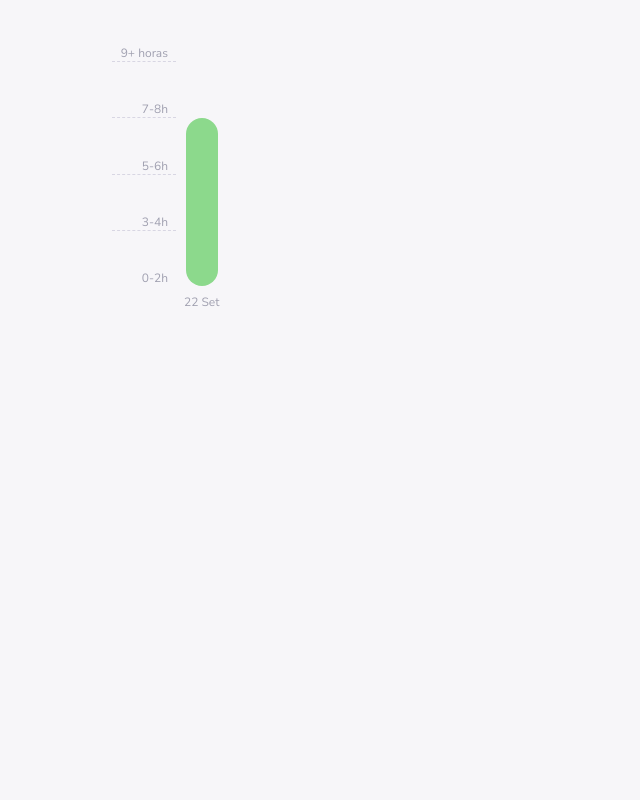
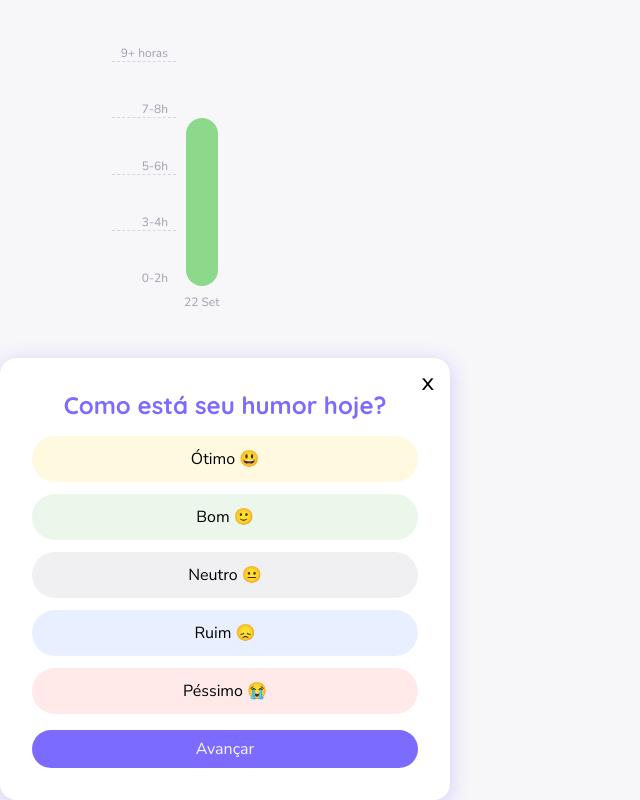
Before and after one commit to nathaliadebona/moody, a plain HTML site: page app.html in a window 1280 px wide. Shown: the part 1177-1977 px from the top of the page, without its empty margins (0-640 px from the left). Before the commit the page ends 1535 px from the top, so only its background shows below. Drawn offline with Linux system fonts and the light colour scheme.

Commit message:
style: add CSS for check-in modal
Style the check-in dialog: centered modal with backdrop, close
button, and the two-step flow (mood then sleep hours). Mood
options use each mood's light background color with a saturated
selected state; sleep-hour options use a shared neutral pill
style with a purple selected state. Reuses the .btn-primario
class for the Avançar/Salvar actions.

```diff
--- a/app.html
+++ b/app.html
@@ -108,35 +108,35 @@
             </section>
         </main>
 
-        <dialog id="modal-checkin">
-            <button type="button" aria-label="Fechar">x</button>
+        <dialog id="modal-checkin" open>
+            <button type="button" aria-label="Fechar" class="btn-fechar">x</button>
 
             <div class="tela">
                 <h2>Como está seu humor hoje?</h2>
 
                 <ul class="opcoes-humor">
-                    <li><button type="button">Ótimo &#x1F603;</button></li>
-                    <li><button type="button">Bom  &#X1F642;</button></li>
-                    <li><button type="button">Neutro &#x1F610;</button></li>
-                    <li><button type="button">Ruim &#x1F61E;</button></li>
-                    <li><button type="button">Péssimo &#x1F62D;</button></li>
+                    <li><button type="button" class="opcao-humor otimo">Ótimo 😃</button></li>
+                    <li><button type="button" class="opcao-humor bom">Bom 🙂</button></li>
+                    <li><button type="button" class="opcao-humor neutro">Neutro 😐</button></li>
+                    <li><button type="button" class="opcao-humor ruim">Ruim 😞</button></li>
+                    <li><button type="button" class="opcao-humor pessimo">Péssimo 😭</button></li>
                 </ul>
 
-                <button type="button" class="btn-avancar">Avançar</button>
+                <button type="button" class="btn-avancar btn-primario">Avançar</button>
             </div>
 
             <div class="tela escondida">
                 <h2>Quantas horas você dormiu?</h2>
 
                 <ul class="opcoes-horas">
-                    <li><button type="button">0-2h</button></li>
-                    <li><button type="button">3-4h</button></li>
-                    <li><button type="button">5-6h</button></li>
-                    <li><button type="button">7-8h</button></li>
-                    <li><button type="button">+9h</button></li>
+                    <li><button type="button" class="opcao-horas">0-2h</button></li>
+                    <li><button type="button" class="opcao-horas">3-4h</button></li>
+                    <li><button type="button" class="opcao-horas">5-6h</button></li>
+                    <li><button type="button" class="opcao-horas">7-8h</button></li>
+                    <li><button type="button" class="opcao-horas">+9h</button></li>
                 </ul>
 
-                <button type="button" class="btn-salvar">Salvar</button>
+                <button type="button" class="btn-salvar btn-primario">Salvar</button>
             </div>
         </dialog>
 
--- a/style.css
+++ b/style.css
@@ -430,6 +430,102 @@ section#grafico {
     color: var(--cor-humor-neutro);
 }
 
+/* Modal ckeck-in */
+dialog#modal-checkin {
+    position: relative;
+    max-width: 28.125rem;
+    width: 90%;
+    padding: 2rem;
+    border-radius: 1rem;
+    border: none;
+    box-shadow: 0rem 0.25rem 1.25rem rgba(124, 107, 255, 0.31);
+}
+
+dialog::backdrop {
+    background-color: rgba(46, 46, 56, 0.5);
+}
+
+.btn-fechar {
+    top: 0.5rem;
+    right: 1rem;
+    position: absolute;
+    font-size: 1.5rem;
+    background: none;
+    border: none;
+    cursor: pointer;
+}
+
+.tela {
+    display: flex;
+    flex-direction: column;
+    gap: 1rem;
+}
+
+.escondida {
+    display: none;
+}
+
+.tela h2 {
+    text-align: center;
+    font-family: var(--fonte-titulo);
+    font-size: 1.5rem;
+    color: var(--cor-destaque);
+}
+
+.opcoes-humor {
+    display: flex;
+    flex-direction: column;
+    gap: 0.75rem;
+}
+
+.opcao-humor {
+    width: 100%;
+    padding: 0.75rem;
+    border: none;
+    border-radius: 2rem;
+    font-size: 1rem;
+    cursor: pointer;
+}
+
+.opcao-humor.otimo { background-color: var(--cor-humor-otimo-fundo); }
+.opcao-humor.bom { background-color: var(--cor-humor-bom-fundo); }
+.opcao-humor.neutro { background-color: var(--cor-humor-neutro-fundo); }
+.opcao-humor.ruim { background-color: var(--cor-humor-ruim-fundo); }
+.opcao-humor.pessimo { background-color: var(--cor-humor-pessimo-fundo); }
+
+.opcao-humor.otimo.selecionado { background-color: var(--cor-humor-otimo); }
+.opcao-humor.bom.selecionado { background-color: var(--cor-humor-bom); }
+.opcao-humor.neutro.selecionado { background-color: var(--cor-humor-neutro); }
+.opcao-humor.ruim.selecionado { background-color: var(--cor-humor-ruim); }
+.opcao-humor.pessimo.selecionado { background-color: var(--cor-humor-pessimo); }
+
+.opcao-humor.selecionado {
+    color: var(--cor-fundo-base);
+    font-weight: 600;
+}
+
+.opcoes-horas {
+    display: flex;
+    flex-direction: column;
+    gap: 0.75rem;
+}
+
+.opcao-horas {
+    width: 100%;
+    padding: 0.75rem;
+    border: 0.0625rem solid var(--cor-bordas);
+    border-radius: 2rem;
+    font-size: 1rem;
+    background-color: var(--cor-branco);
+    cursor: pointer;
+}
+
+.opcao-horas.selecionado {
+    background-color: var(--cor-destaque);
+    border-color: var(--cor-destaque);
+    color: var(--cor-fundo-base);
+    font-weight: 600;
+}
 
 @media (min-width: 1024px) {
     main {
```
